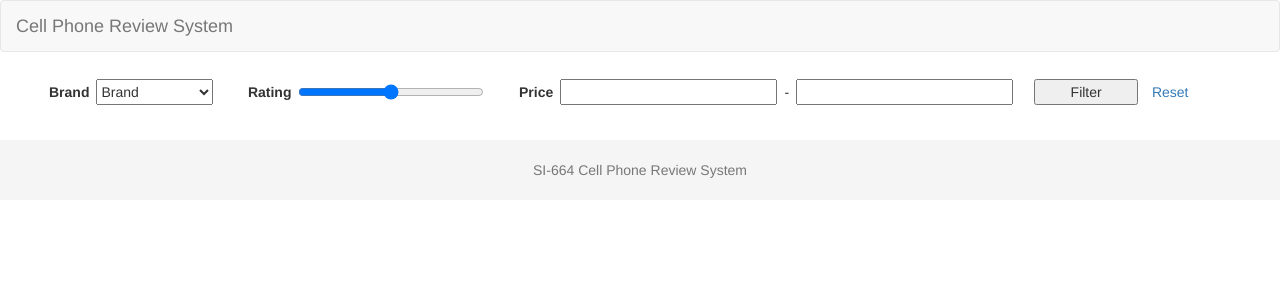
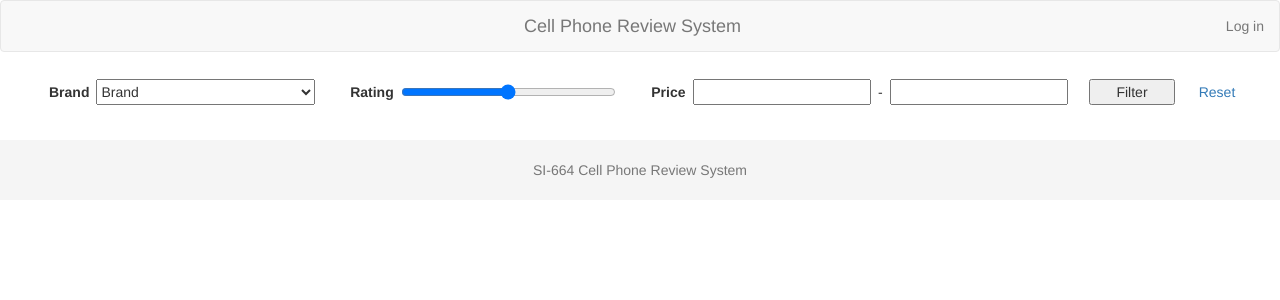
Before and after one commit to CoolestAndy/cell-phone-review-system, a Django app: page / in a window 1280 px wide. Shown: the top 300 px of the page. Run offline with Django 3.2, Linux system fonts and the light colour scheme; data that the repository does not hold is empty; some libraries are stand-ins or nearby versions.

Commit message:
Local Login

```diff
--- a/cprs/cprs/settings.py
+++ b/cprs/cprs/settings.py
@@ -120,3 +120,6 @@ USE_TZ = True
 # https://docs.djangoproject.com/en/2.2/howto/static-files/
 
 STATIC_URL = '/static/'
+
+LOGOUT_REDIRECT_URL = '/'
+LOGIN_REDIRECT_URL = '/'
--- a/cprs/cprs/urls.py
+++ b/cprs/cprs/urls.py
@@ -15,9 +15,12 @@ Including another URLconf
 """
 from django.urls import path, include
 from django.contrib import admin
+from django.conf.urls import url
 
 
 urlpatterns = [
     path('', include('home.urls')),
     path('admin/', admin.site.urls),
+    path('accounts/', include('django.contrib.auth.urls')),
+    # url(r'^oauth/', include('social_django.urls', namespace='social')),
 ]
--- a/cprs/home/static/css/index.css
+++ b/cprs/home/static/css/index.css
@@ -2,9 +2,23 @@ body {
     margin: 0;
 }
 
+@media (min-width: 768px) {
+    .navbar-nav.navbar-center {
+      position: absolute;
+      left: 50%;
+      transform: translatex(-50%);
+    }
+}
+
 main .selector {
     display: grid;
-    grid-template-columns: auto auto auto auto auto;
+    grid-template-columns: 1fr 1fr 1.5fr 100px 70px;
+    margin: 1em 2em;
+}
+
+main .gallery {
+    display: grid;
+    grid-template-columns: 20% 20% 20% 20% 20%;
     margin: 1em 2em;
 }
 
@@ -35,7 +49,8 @@ main .selector button {
 }
 
 #reset {
-    margin: auto 0.5em auto 0.5em;
+    text-align: center;
+    margin: auto auto;
 }
 
 .loading {
--- a/cprs/home/templates/home/index.html
+++ b/cprs/home/templates/home/index.html
@@ -18,6 +18,25 @@
         <div class="container-fluid">
             <div class="nav navbar-nav navbar-center">
                 <a class="navbar-brand" href="#">Cell Phone Review System</a>
+            </div>
+            <div>
+                {% if not user.is_authenticated %}
+                    <ul class="nav navbar-nav navbar-right">
+                        <li><a href="{% url 'login' %}?next={% url 'home:home' %}">Log in</a></li>
+                    </ul>
+                {% else %}
+                    <ul class="nav navbar-nav navbar-right">
+                        <li class="dropdown">
+                            <a href="#" class="dropdown-toggle" data-toggle="dropdown">
+                                <i class="fas fa-user"></i>
+                                <b class="caret"></b>
+                            </a>
+                            <ul class="dropdown-menu">
+                                <li><a href="{% url 'logout' %}?next={% url 'home:home' %}">Log out</a></li>
+                            </ul>
+                        </li>
+                    </ul>
+                {% endif %}
             </div>
         </div>
     </nav>
@@ -49,7 +68,7 @@
             <button>Filter</button>
             <a id="reset" href="/">Reset</a>
         </form>
-        <div class="selector" id="products">
+        <div class="gallery" id="products">
             {% for item in items %}
                 <div>
                     <img src="{{ item.image }}" alt="{{ item.title }}">
--- a/cprs/home/urls.py
+++ b/cprs/home/urls.py
@@ -1,10 +1,11 @@
 from django.urls import path
+from django.contrib.auth import views as auth_views
 from . import views
 
 app_name = 'home'
 
 urlpatterns = [
     path('', views.HomeView.as_view(), name='home'),
-    path('sign-in', views.SignInView.as_view()),
+    path('accounts/login', auth_views.LoginView.as_view(template_name='registration/login.html'), name='login'),
     path('details/<str:asin>', views.DetailsView.as_view(), name='details'),
 ]
--- a/cprs/home/views.py
+++ b/cprs/home/views.py
@@ -35,7 +35,7 @@ class HomeView(View):
         return render(request, self.template, ctx)
 
 class SignInView(View):
-    template = 'home/sign-in.html'
+    template = 'home/login.html'
 
     def get(self, request):
         return render(request, self.template)
```
Also changed, not shown: cprs/home/templates/home/sign-in.html (deleted, +0 -31 lines), cprs/home/templates/registration/login.html (added, +35 -0 lines), cprs/home/static/css/login.css (renamed from cprs/home/static/css/signin.css).
